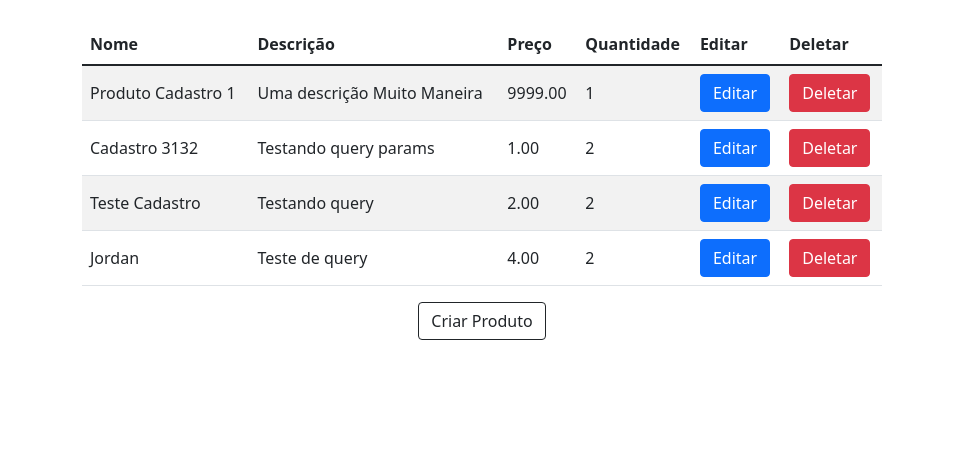
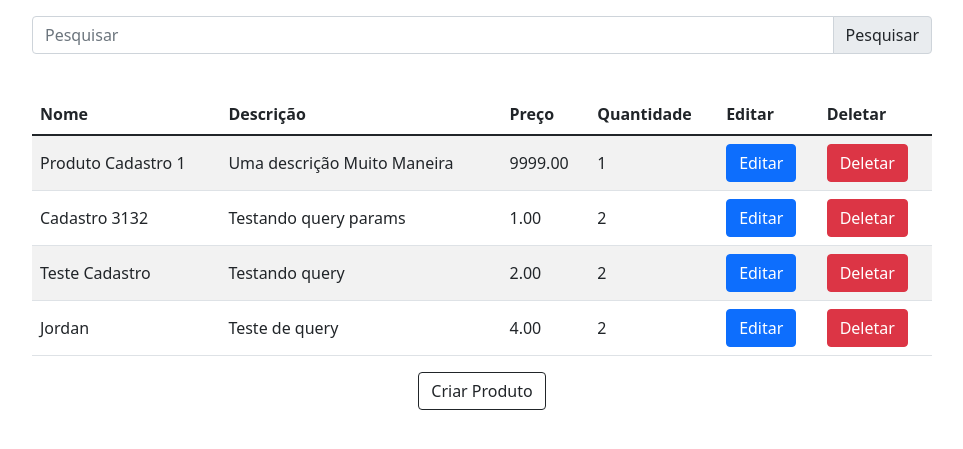
Before and after one commit to JordanAmaralVicente/crud-django, a Django app: page / in a window 1280 px wide. Shown: the top 449 px of the page, without its empty margins (158-1121 px from the left). Run offline with Django 4.2, Linux system fonts and the light colour scheme; data comes from the database, SQL or seed files in the repository; both versions use the stored data as it was after the commit.

Commit message:
feature: add search functionality

```diff
--- a/products/templates/products.html
+++ b/products/templates/products.html
@@ -21,12 +21,44 @@
             align-items: center;
             justify-content: center;
         }
+
+        .root-input-group {
+            padding: 16px;
+            width: 100%;
+            display: flex;
+            flex-direction: row;
+            justify-content: center;
+            align-items: center;
+        }
+
+        .contentAll {
+            width: 100%;
+            max-width: 900px;
+        }
+
+        .search_input:hover {
+            cursor: pointer;
+            background-color: #919191;
+            color: white;
+            user-select: none;
+        }
     </style>
     <title>Produtos</title>
 </head>
 <body>
+    <div class="root-input-group">
+        <form method="GET" class="input-group contentAll">
+            <input
+                type="text"
+                placeholder="Pesquisar"
+                name="search"
+                class="form-control"
+            />
+            <button type="submit" class="input-group-text search_input" id="inputGroup-sizing-sm">Pesquisar</button>
+        </form>
+    </div>
     <div class="table-root">
-        <table class="table table-striped table-hover align-middle" style="width: 100%; max-width: 800px;">
+        <table class="table table-striped table-hover align-middle contentAll">
             <thead>
                 <tr>
                     <th>Nome</th>
@@ -38,6 +70,11 @@
                 </tr>
             </thead>
             <tbody>
+                {% if not products %}
+                    <tr class="alert alert-info" role="alert">
+                        <td colspan="6"> A busca não retornou nenhum dado</td>
+                    </tr>
+                {% endif %}
                 {% for product in products %}
                     <tr>
                         <td>{{ product.name }}</td>
--- /dev/null
+++ b/products/views/__init__.py
@@ -0,0 +1 @@
+from .views import *
--- a/products/views.py
+++ b/products/views/views.py
@@ -2,17 +2,22 @@ from itertools import product
 from math import prod
 from django.shortcuts import render, redirect
 from django.core.handlers.wsgi import WSGIRequest
-from .models import Product
-from .forms import ProductForm
+from ..models import Product
+from ..forms import ProductForm
 
 # Create your views here.
 def read_products(request: WSGIRequest):
-    products = Product.objects.all()
-    return render(
-            request,
-            'products.html',
-            {'products': products},
-        )
+
+    render_lambda = lambda products: render(request, 'products.html', {'products':products})
+
+    search_param = request.GET.get('search', None)
+
+    if search_param:
+        products = Product.objects.filter(name__contains=search_param)
+    else:
+        products = Product.objects.all()
+
+    return render_lambda(products)
 
 
 def create_products(request: WSGIRequest):
```
Also changed, not shown: README.md, db.sqlite3.
